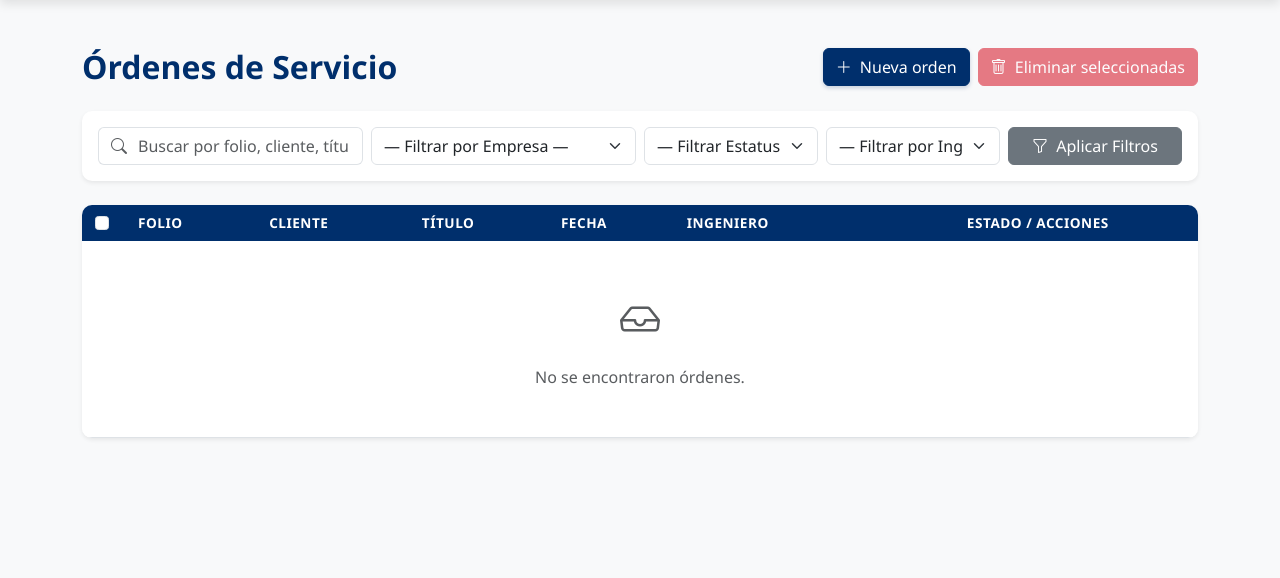
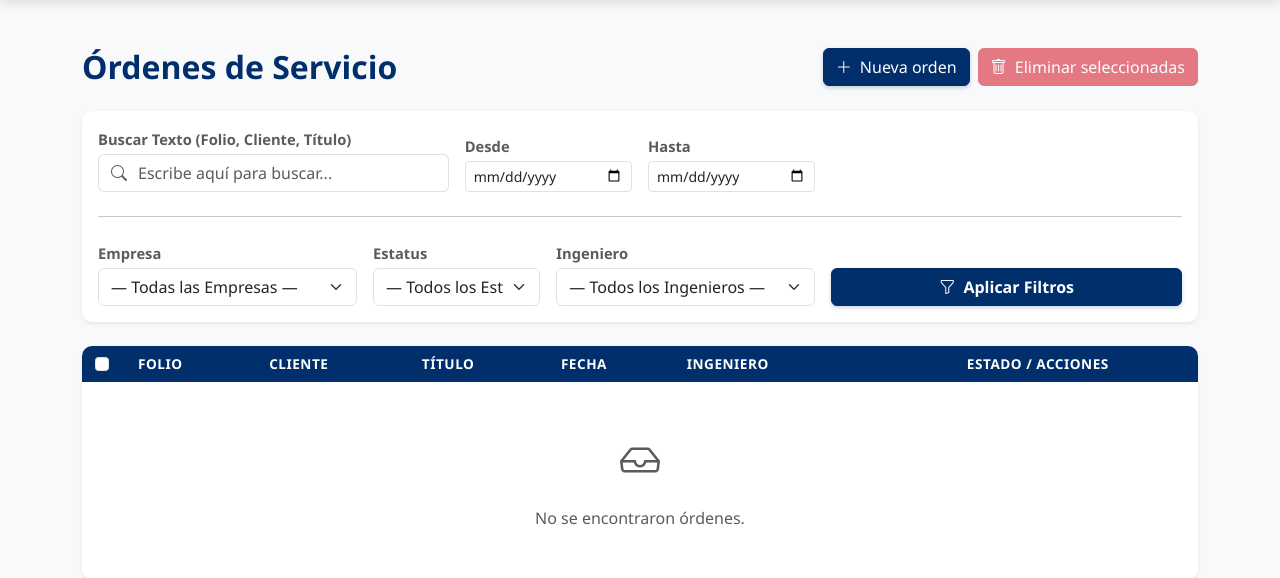
Before and after one commit to charlyycastro/ServicioTech, a Django app: page /list/ in a window 1280 px wide. Shown: the part 73-651 px from the top of the page. Run offline with Django 5.2, Linux system fonts and the light colour scheme; the visitor is signed in with stand-in values (Sample User, id 1); data that the repository does not hold is empty.

Commit message:
Feat: Implementación final del Dashboard y Filtros de Búsqueda (Texto, Categoría y Rango de Fechas)

```diff
--- a/orders/views.py
+++ b/orders/views.py
@@ -75,24 +75,48 @@ def guardar_firma(user, data_url):
 
 @login_required
 def order_list(request):
-    query = request.GET.get('q', '').strip()
     orders = ServiceOrder.objects.all().order_by('-creado')
 
-    # Aplicación de Filtros Específicos (Empresa, Estatus, Ingeniero)
+    # --- 1. CAPTURA DE PARÁMETROS ---
+    query = request.GET.get('q', '').strip()
     filtro_empresa = request.GET.get('empresa')
     filtro_estatus = request.GET.get('estatus')
     filtro_ingeniero = request.GET.get('ingeniero')
 
+    # NUEVOS FILTROS DE FECHA
+    fecha_inicio = request.GET.get('fecha_inicio')
+    fecha_fin = request.GET.get('fecha_fin')
+
+
+    # --- 2. APLICACIÓN DE FILTROS AL QUERYSET ---
     if query:
-        orders = orders.filter(Q(folio__icontains=query) | Q(cliente_nombre__icontains=query) | Q(cliente_contacto__icontains=query) | Q(titulo__icontains=query))
+        orders = orders.filter(
+            Q(folio__icontains=query) |
+            Q(cliente_nombre__icontains=query) |
+            Q(cliente_contacto__icontains=query) |
+            Q(titulo__icontains=query)
+        )
+
     if filtro_empresa:
         orders = orders.filter(cliente_nombre=filtro_empresa)
+
     if filtro_estatus:
         orders = orders.filter(estatus=filtro_estatus)
+
     if filtro_ingeniero:
         orders = orders.filter(ingeniero_nombre=filtro_ingeniero)
 
-    # Obtenemos la lista de opciones para los dropdowns del template
+    # Lógica de Rango de Fechas (Filtrado Temporal)
+    if fecha_inicio:
+        # __gte = Mayor o igual a la fecha de inicio
+        orders = orders.filter(creado__date__gte=fecha_inicio)
+
+    if fecha_fin:
+        # __lte = Menor o igual a la fecha de fin
+        orders = orders.filter(creado__date__lte=fecha_fin)
+
+
+    # --- 3. PREPARACIÓN DE CONTEXTO Y PAGINACIÓN ---
     empresas = ServiceOrder.objects.exclude(cliente_nombre__isnull=True).exclude(cliente_nombre__exact='').values_list('cliente_nombre', flat=True).distinct().order_by('cliente_nombre')
     ingenieros_list = ServiceOrder.objects.exclude(ingeniero_nombre__isnull=True).exclude(ingeniero_nombre__exact='').values_list('ingeniero_nombre', flat=True).distinct().order_by('ingeniero_nombre')
 
@@ -108,6 +132,8 @@ def order_list(request):
         'filtro_empresa': filtro_empresa,
         'filtro_estatus': filtro_estatus,
         'filtro_ingeniero': filtro_ingeniero,
+        'fecha_inicio': fecha_inicio,
+        'fecha_fin': fecha_fin,
         'STATUS_CHOICES': ServiceOrder.STATUS_CHOICES
     }
     return render(request, 'orders/order_list.html', ctx)
--- a/templates/orders/order_list.html
+++ b/templates/orders/order_list.html
@@ -21,23 +21,44 @@
   </div>
 </div>
 
-{# === TARJETA DE FILTROS AVANZADOS === #}
+{# === TARJETA DE FILTROS AVANZADOS (Harmonizada Final) === #}
 <div class="card mb-4 shadow-sm">
   <div class="card-body p-3">
-    <form method="get" class="row g-2 align-items-center">
+    <form method="get" class="row g-3 align-items-end">
+
+      {# --- PRIMERA FILA: BÚSQUEDA Y FECHAS --- #}
 
       {# CAMPO DE BÚSQUEDA GENERAL #}
-      <div class="col-12 col-md-4 col-lg-3">
+      <div class="col-12 col-md-6 col-lg-4">
+        <label class="form-label small fw-bold text-muted mb-1">Buscar Texto (Folio, Cliente, Título)</label>
         <div class="input-group">
           <span class="input-group-text bg-white text-muted border-end-0"><i class="bi bi-search"></i></span>
-          <input type="text" name="q" class="form-control border-start-0 ps-0" placeholder="Buscar por folio, cliente, título..." value="{{ query }}">
+          <input type="text" name="q" class="form-control border-start-0 ps-0" placeholder="Escribe aquí para buscar..." value="{{ query }}">
         </div>
       </div>
 
-      {# FILTRO 1: EMPRESA (El que pediste) #}
+      {# RANGO DE FECHAS DESDE #}
+      <div class="col-6 col-md-3 col-lg-2">
+        <label class="form-label small fw-bold text-muted mb-1">Desde</label>
+        <input type="date" name="fecha_inicio" class="form-control form-control-sm" value="{{ fecha_inicio }}">
+      </div>
+
+      {# RANGO DE FECHAS HASTA #}
+      <div class="col-6 col-md-3 col-lg-2">
+        <label class="form-label small fw-bold text-muted mb-1">Hasta</label>
+        <input type="date" name="fecha_fin" class="form-control form-control-sm" value="{{ fecha_fin }}">
+      </div>
+
+      {# Separador Visual #}
+      <div class="col-12"><hr class="my-2"></div>
+
+      {# --- SEGUNDA FILA: CATEGORÍAS Y BOTÓN ÚNICO --- #}
+
+      {# FILTRO 1: EMPRESA #}
       <div class="col-12 col-md-4 col-lg-3">
+        <label class="form-label small fw-bold text-muted mb-1">Empresa</label>
         <select name="empresa" class="form-select">
-          <option value="">— Filtrar por Empresa —</option>
+          <option value="">— Todas las Empresas —</option>
           {% for empresa in empresas %}
             <option value="{{ empresa }}" {% if filtro_empresa == empresa %}selected{% endif %}>
               {{ empresa }}
@@ -48,8 +69,9 @@
 
       {# FILTRO 2: ESTATUS #}
       <div class="col-12 col-md-4 col-lg-2">
+        <label class="form-label small fw-bold text-muted mb-1">Estatus</label>
         <select name="estatus" class="form-select">
-          <option value="">— Filtrar Estatus —</option>
+          <option value="">— Todos los Estatus —</option>
           {% for code, label in STATUS_CHOICES %}
             <option value="{{ code }}" {% if filtro_estatus == code %}selected{% endif %}>
               {{ label }}
@@ -59,9 +81,10 @@
       </div>
 
       {# FILTRO 3: INGENIERO #}
-      <div class="col-12 col-md-6 col-lg-2">
+      <div class="col-12 col-md-4 col-lg-3">
+        <label class="form-label small fw-bold text-muted mb-1">Ingeniero</label>
         <select name="ingeniero" class="form-select">
-          <option value="">— Filtrar por Ingeniero —</option>
+          <option value="">— Todos los Ingenieros —</option>
           {% for ingeniero in ingenieros_list %}
             <option value="{{ ingeniero }}" {% if filtro_ingeniero == ingeniero %}selected{% endif %}>
               {{ ingeniero }}
@@ -70,15 +93,16 @@
         </select>
       </div>
 
-      {# BOTÓN DE APLICAR FILTRO #}
-      <div class="col-12 col-md-6 col-lg-2 d-grid">
-        <button type="submit" class="btn btn-secondary fw-medium">
+      {# BOTÓN ÚNICO DE APLICAR (Aplica todos los 6 filtros) #}
+      <div class="col-12 col-md-12 col-lg-4 d-grid">
+        <label class="form-label small fw-bold text-muted mb-1">&nbsp;</label>
+        <button type="submit" class="btn btn-primary fw-bold">
             <i class="bi bi-funnel me-1"></i> Aplicar Filtros
         </button>
       </div>
 
-      {# BOTÓN DE LIMPIAR FILTROS (Solo si hay un filtro activo) #}
-      {% if filtro_empresa or filtro_estatus or filtro_ingeniero or query %}
+      {# BOTÓN DE LIMPIAR FILTROS (Visual si hay filtros activos) #}
+      {% if filtro_empresa or filtro_estatus or filtro_ingeniero or query or fecha_inicio or fecha_fin %}
         <div class="col-12 text-end">
             <a href="{% url 'orders:list' %}" class="btn btn-sm btn-link text-danger p-0">
                 <i class="bi bi-x-circle-fill me-1"></i> Limpiar todos los filtros
@@ -176,7 +200,9 @@
 <nav class="mt-4">
   <ul class="pagination justify-content-center mb-0">
     {% if page_obj.has_previous %}
-      <li class="page-item"><a class="page-link" href="?page={{ page_obj.previous_page_number }}{% if query %}&q={{ query }}{% endif %}{% if filtro_empresa %}&empresa={{ filtro_empresa }}{% endif %}{% if filtro_estatus %}&estatus={{ filtro_estatus }}{% endif %}{% if filtro_ingeniero %}&ingeniero={{ filtro_ingeniero }}{% endif %}">&laquo;</a></li>
+      <li class="page-item">
+        <a class="page-link" href="?page={{ page_obj.previous_page_number }}{% if query %}&q={{ query }}{% endif %}{% if filtro_empresa %}&empresa={{ filtro_empresa }}{% endif %}{% if filtro_estatus %}&estatus={{ filtro_estatus }}{% endif %}{% if filtro_ingeniero %}&ingeniero={{ filtro_ingeniero }}{% endif %}{% if fecha_inicio %}&fecha_inicio={{ fecha_inicio }}{% endif %}{% if fecha_fin %}&fecha_fin={{ fecha_fin }}{% endif %}">&laquo;</a>
+      </li>
     {% else %}
       <li class="page-item disabled"><span class="page-link">&laquo;</span></li>
     {% endif %}
@@ -184,11 +210,15 @@
       {% if page_obj.number == i %}
         <li class="page-item active"><span class="page-link">{{ i }}</span></li>
       {% else %}
-        <li class="page-item"><a class="page-link" href="?page={{ i }}{% if query %}&q={{ query }}{% endif %}{% if filtro_empresa %}&empresa={{ filtro_empresa }}{% endif %}{% if filtro_estatus %}&estatus={{ filtro_estatus }}{% endif %}{% if filtro_ingeniero %}&ingeniero={{ filtro_ingeniero }}{% endif %}">{{ i }}</a></li>
+        <li class="page-item">
+          <a class="page-link" href="?page={{ i }}{% if query %}&q={{ query }}{% endif %}{% if filtro_empresa %}&empresa={{ filtro_empresa }}{% endif %}{% if filtro_estatus %}&estatus={{ filtro_estatus }}{% endif %}{% if filtro_ingeniero %}&ingeniero={{ filtro_ingeniero }}{% endif %}{% if fecha_inicio %}&fecha_inicio={{ fecha_inicio }}{% endif %}{% if fecha_fin %}&fecha_fin={{ fecha_fin }}{% endif %}">{{ i }}</a>
+        </li>
       {% endif %}
     {% endfor %}
     {% if page_obj.has_next %}
-      <li class="page-item"><a class="page-link" href="?page={{ page_obj.next_page_number }}{% if query %}&q={{ query }}{% endif %}{% if filtro_empresa %}&empresa={{ filtro_empresa }}{% endif %}{% if filtro_estatus %}&estatus={{ filtro_estatus }}{% endif %}{% if filtro_ingeniero %}&ingeniero={{ filtro_ingeniero }}{% endif %}">&raquo;</a></li>
+      <li class="page-item">
+        <a class="page-link" href="?page={{ page_obj.next_page_number }}{% if query %}&q={{ query }}{% endif %}{% if filtro_empresa %}&empresa={{ filtro_empresa }}{% endif %}{% if filtro_estatus %}&estatus={{ filtro_estatus }}{% endif %}{% if filtro_ingeniero %}&ingeniero={{ filtro_ingeniero }}{% endif %}{% if fecha_inicio %}&fecha_inicio={{ fecha_inicio }}{% endif %}{% if fecha_fin %}&fecha_fin={{ fecha_fin }}{% endif %}">&raquo;</a>
+      </li>
     {% else %}
       <li class="page-item disabled"><span class="page-link">&raquo;</span></li>
     {% endif %}
```
